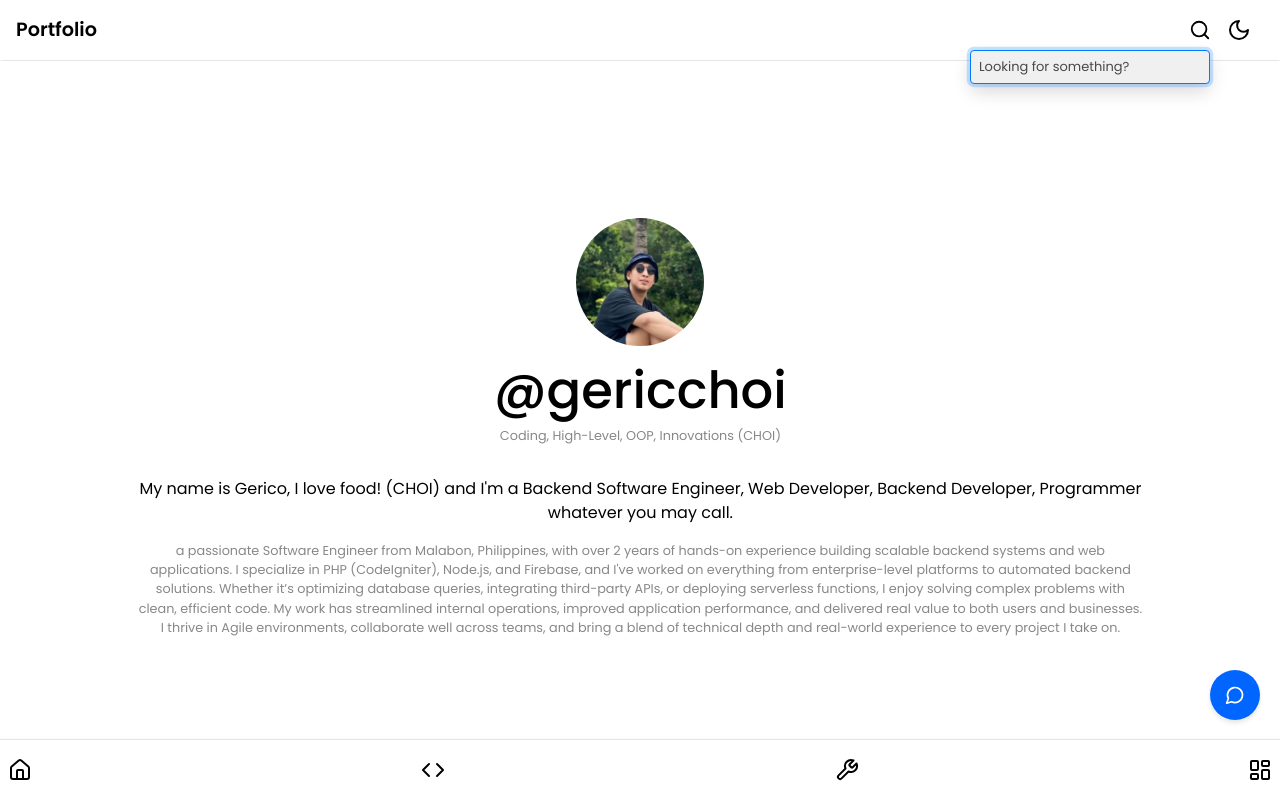
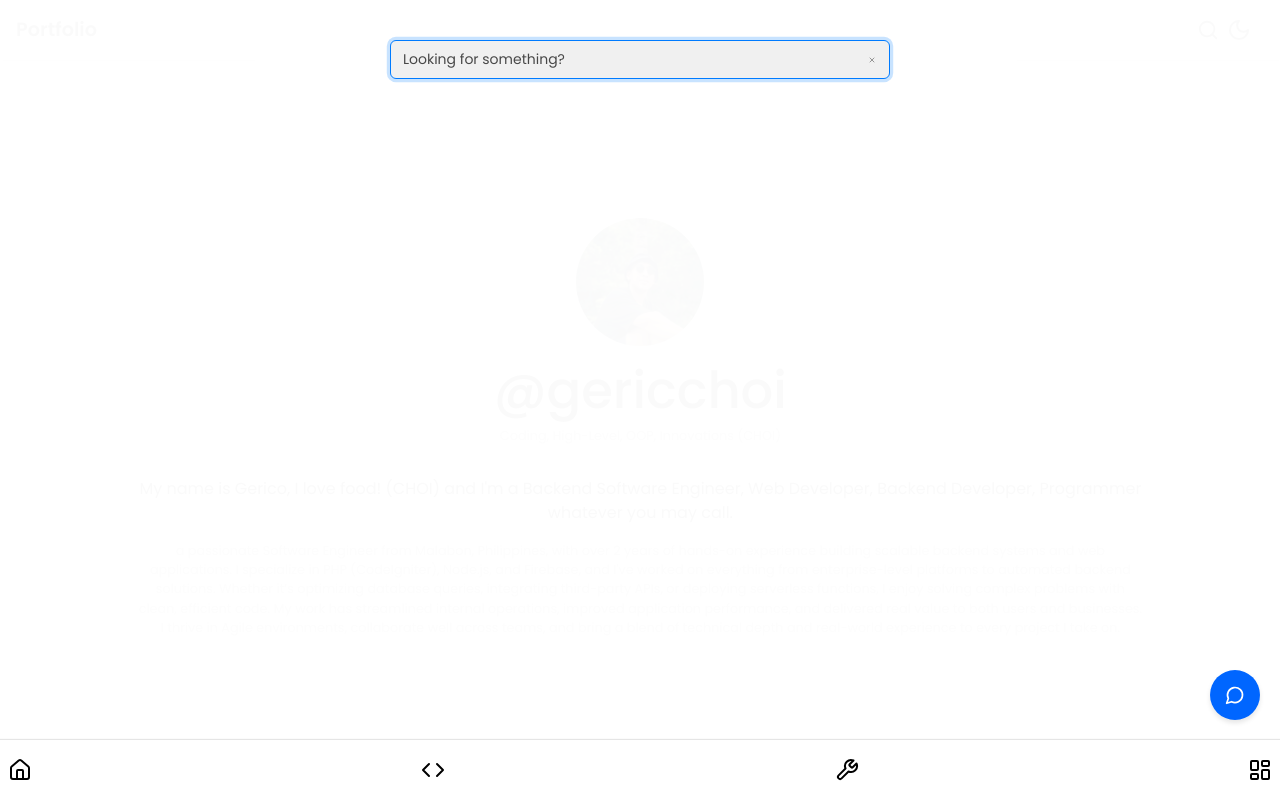
Before and after one commit to gericchoi/portfolio-frontend, a React (Vite) app: page / in a window 1280 px wide. Both pictures are taken after a click on the icon 1200 px from the left and 30 px from the top of the page. Shown: the top 800 px of the page. Built offline with nearby package versions, Linux system fonts and the light colour scheme.

Commit message:
fix search clean design

```diff
--- a/src/components/Bottom Navigation/Search/SearchBox.tsx
+++ b/src/components/Bottom Navigation/Search/SearchBox.tsx
@@ -1,4 +1,4 @@
-import { Search } from "lucide-react";
+import { Search, X } from "lucide-react";
 import { useState, useRef, useEffect } from "react";
 import Fuse from "fuse.js";
 import "../../../index.css";
@@ -85,6 +85,7 @@ const SearchBox = () => {
       <Search className="search-icon" size={22} onClick={toggleOpen} />
       {isOpen && (
         <div className="popup-search-wrapper" ref={boxRef}>
+          <div className="search-header">
             <input
               ref={inputRef}
               type="text"
@@ -93,6 +94,12 @@ const SearchBox = () => {
               value={query}
               onChange={handleChange}
             />
+            <X
+              className="close-search-btn"
+              size={16}
+              onClick={() => setIsOpen(false)}
+            />
+          </div>
           {results.length > 0 && (
             <div className="popup-search-results">
               {results.map((item, index) => (
--- a/src/styles/base/Global.css
+++ b/src/styles/base/Global.css
@@ -152,6 +152,14 @@ button:disabled {
 
 [data-theme="dark"] .tech-item {
     border-bottom: 1px solid gray;
+}
+
+[data-theme="dark"] .popup-search-wrapper {
+    background-color: #444;
+}
+
+[data-theme="dark"] .popup-result {
+    border-bottom: 1px solid #444;
 }
 
 /* ───────── OTHER COMPONENTS ───────── */
--- a/src/styles/pages/SearchBox.css
+++ b/src/styles/pages/SearchBox.css
@@ -1,112 +1,84 @@
-/* Compact Styling for Search Icon and Popup */
-.search-icon {
-    cursor: pointer;
-    color: var(--text-color);
-    margin-right: 8px;
-    transition: color 0.2s ease;
+/* More compact search with smaller text and padding */
+.popup-search-wrapper {
+    position: fixed;
+    top: 0;
+    left: 0;
+    width: 100%;
+    height: 100%;
+    background-color: rgba(255, 255, 255, 0.98);
+    z-index: 1000;
+    display: flex;
+    flex-direction: column;
+    align-items: center;
+    padding-top: 40px;
+    /* Reduced from 60px */
 }
 
-.search-icon:hover {
-    transform: scale(1.1);
-}
-
-.popup-search-wrapper {
-    position: absolute;
-    top: 50px;
-    right: 70px;
-    width: 240px;
-    /* Reduced width for a more compact view */
-    background: #fff;
-    border-radius: 8px;
-    box-shadow: 0 8px 18px rgba(0, 0, 0, 0.15);
-    z-index: 9999;
-    animation: slideIn 0.3s ease;
+.search-header {
+    position: relative;
+    width: 90%;
+    max-width: 500px;
+    /* Smaller than before */
+    margin-bottom: 10px;
+    /* Reduced from 15px */
 }
 
 .popup-search-input {
     width: 100%;
-    padding: 6px 8px;
+    padding: 8px 12px;
+    /* Smaller padding */
+    border-radius: 6px;
+    /* Smaller radius */
     border: 1px solid #ddd;
-    font-size: 13px;
-    outline: none;
+    font-size: 14px;
+    /* Smaller font */
+    box-shadow: 0 2px 4px rgba(0, 0, 0, 0.08);
+}
+
+.close-search-btn {
+    position: absolute;
+    right: 10px;
+    top: 50%;
+    transform: translateY(-50%);
+    cursor: pointer;
+    color: #666;
+    padding: 4px;
 }
 
 .popup-search-results {
-    max-height: 250px;
+    width: 90%;
+    max-width: 500px;
+    /* Match input width */
+    max-height: 60vh;
     overflow-y: auto;
+    background: white;
+    border-radius: 6px;
+    /* Smaller radius */
+    box-shadow: 0 3px 8px rgba(0, 0, 0, 0.08);
 }
 
 .popup-result {
-    display: flex;
-    flex-direction: column;
-    padding: 8px;
-    border-radius: 6px;
-    transition: background 0.2s;
-    cursor: pointer;
-    font-size: 10px;
-    position: relative;
-    margin-bottom: 8px;
+    padding: 10px 12px;
+    /* Reduced padding */
+    border-bottom: 1px solid #eee;
+    font-size: 14px;
+    /* Smaller font */
+}
+
+.popup-result strong {
+    font-size: 14px;
+    /* Smaller title */
+    margin-bottom: 2px;
+    display: block;
 }
 
 .popup-result p {
-    margin: 0;
-    font-size: 11px;
-    /* Smaller font size */
-    color: #555;
-    line-height: 1.4;
-    max-height: 48px;
-    /* Limit to 2 lines for description */
-    overflow: hidden;
-    text-overflow: ellipsis;
-    /* Add ellipsis (...) for truncated text */
-    white-space: normal;
-    /* Allow the text to wrap */
+    font-size: 12px;
+    /* Even smaller description */
+    margin: 3px 0 0;
+    color: #666;
 }
 
-/* Result Title */
-.popup-result .result-title {
-    font-weight: bold;
-    font-size: 14px;
-    /* Larger font for the title */
-    color: #333;
-    margin-bottom: 4px;
-    /* Reduced margin for compactness */
+.search-icon {
+    cursor: pointer;
 }
-
-/* Result Description */
-.popup-result .result-description {
-    font-size: 12px;
-    /* Smaller description text */
-    color: #777;
-    line-height: 1.4;
-    max-height: 36px;
-    /* Limit to two lines */
-    overflow: hidden;
-    text-overflow: ellipsis;
-    white-space: normal;
-    /* Ensure text wraps properly */
-}
-
-.popup-result .result-icon {
-    margin-right: 8px;
-    color: #555;
-    font-size: 14px;
-    transition: color 0.2s ease;
-}
-
-.popup-result .result-icon:hover {
-    color: #0066FF;
-    /* Change icon color on hover */
-}
-
-@keyframes slideIn {
-    from {
-        opacity: 0;
-        transform: translateY(-8px);
-    }
-
-    to {
-        opacity: 1;
-        transform: translateY(0);
-    }
-}
```
Lines whose indentation alone changed are shown as unchanged.
